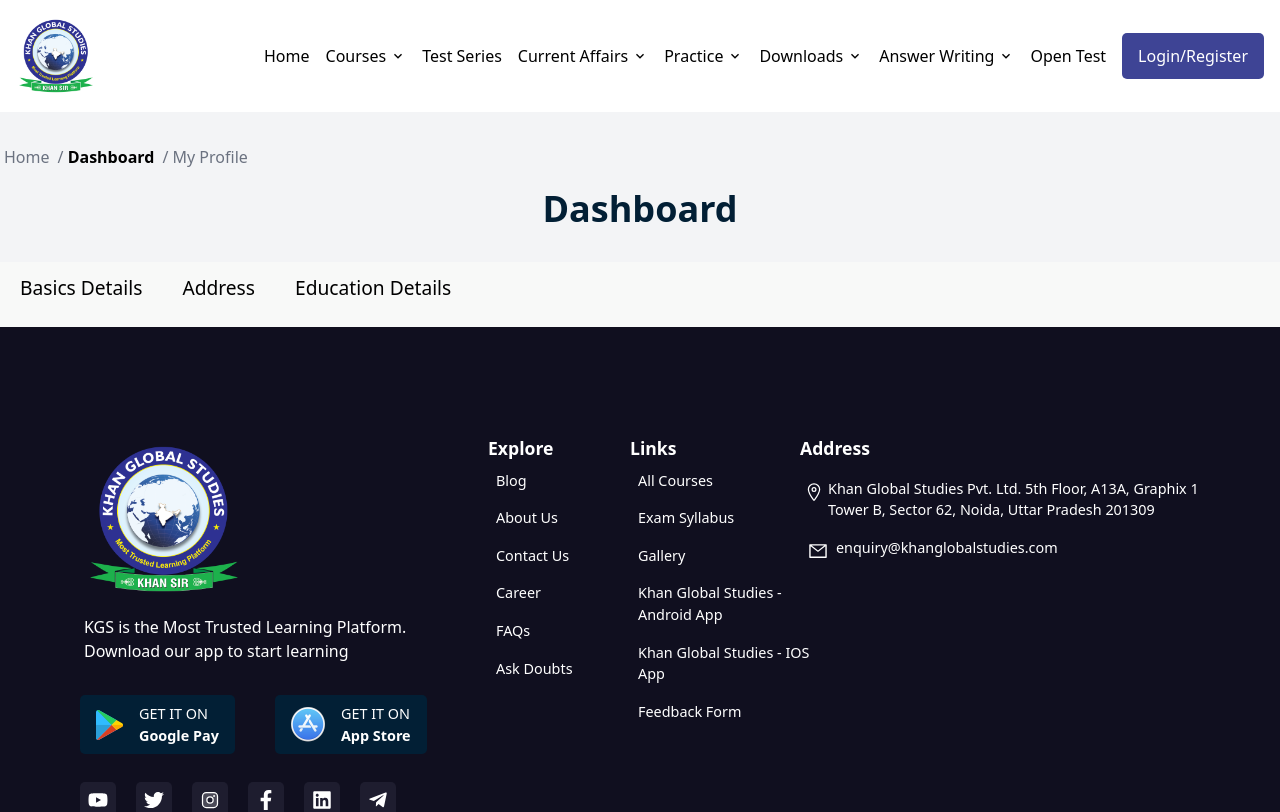
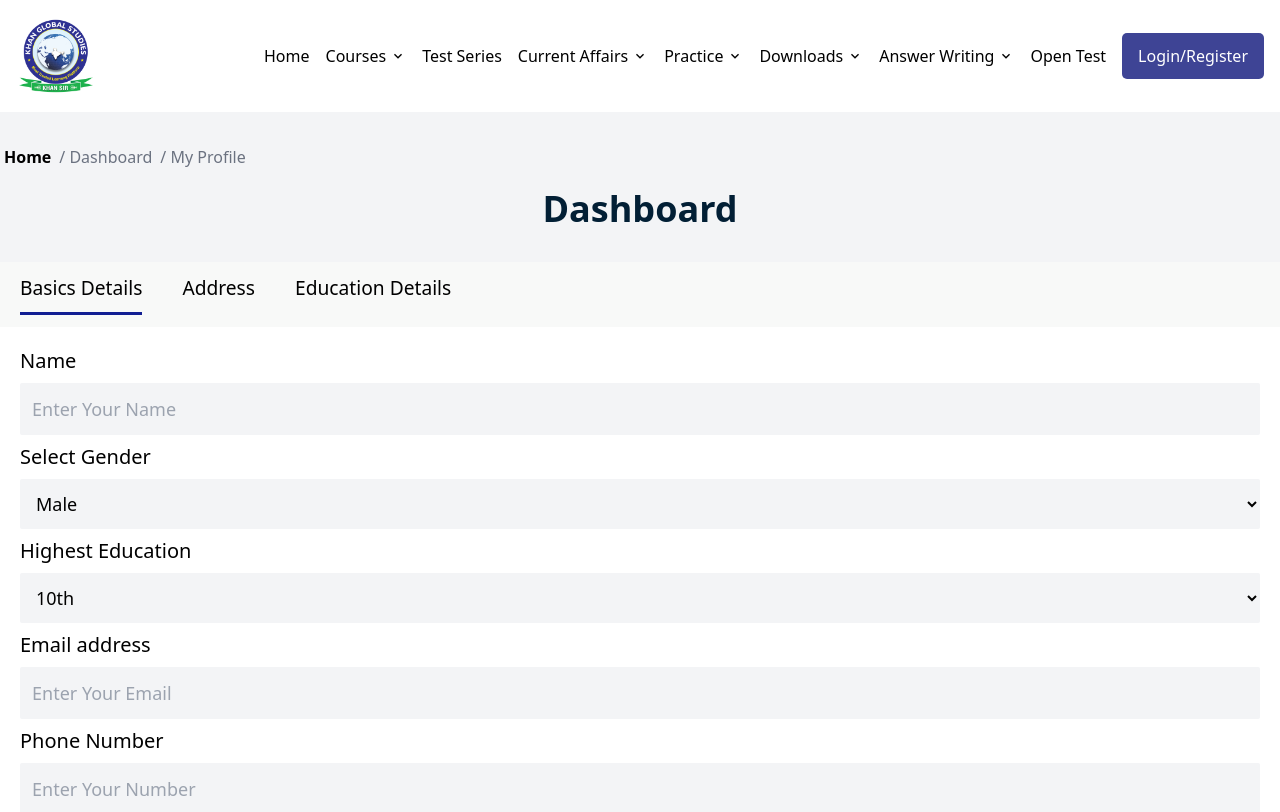
Before and after one commit to iamkishoremahto/khansirlms, a React (Vite) app in the folder frontend/: page /dashboard/my-profile in a window 1280 px wide. Shown: the top 812 px of the page. Built offline with nearby package versions, Linux system fonts and the light colour scheme.

Commit message:
my profile

```diff
--- a/frontend/src/componenets/Breadcrumb.jsx
+++ b/frontend/src/componenets/Breadcrumb.jsx
@@ -15,7 +15,7 @@ export default function Breadcrumb(props) {
 
               location.map((link, index) => {
 
-                current_link += link === '' ? '/' : link
+                current_link += link
 
                 return <div key={index} className="breadcrumbs px-1 ">
 
--- a/frontend/src/componenets/Header.jsx
+++ b/frontend/src/componenets/Header.jsx
@@ -1,5 +1,5 @@
+
 /* eslint-disable no-unused-vars */
-
 
 import { MdKeyboardArrowDown } from "react-icons/md";
 import Menu from './Menu'
--- a/frontend/src/main.jsx
+++ b/frontend/src/main.jsx
@@ -116,7 +116,7 @@ const router = createBrowserRouter([
             element: <MyProfile />,
             children: [
               {
-                path: "basic-detail/",
+                path: "",
                 element: <BasicsDetail/>
               },
               {
--- a/frontend/src/pages/sub_component/MyProfile.jsx
+++ b/frontend/src/pages/sub_component/MyProfile.jsx
@@ -1,6 +1,6 @@
 
 import React from 'react';
-import { Link, Outlet } from 'react-router-dom';
+import { NavLink, Outlet } from 'react-router-dom';
 
 
 function MyProfile(props) {
@@ -8,9 +8,15 @@ function MyProfile(props) {
         <>
             <div className=' 2xl:p-5 min-h-full 2xl:w-[1000px] '>
                 <div className=' flex gap-10 px-5 py-3 bg-[#f8f9f8]'>
-                    <Link to="basic-detail/" className="relative before:content['], before:w-0 hover:before:w-full before:h-[3px] before:absolute before:bottom-0 before:bg-[#111e92] pb-3 cursor-pointer basics text-[1.2em]  font-medium  before:transition-all before:duration-500">Basics Details</Link>
-                    <Link to="address/" className="relative before:content['], before:w-0 hover:before:w-full before:h-[3px] before:absolute before:bottom-0 before:bg-[#111e92] pb-3 cursor-pointer basics text-[1.2em]  font-medium  before:transition-all before:duration-500">Address</Link>
-                    <Link to="educational-detail/" className="relative before:content['], before:w-0 hover:before:w-full before:h-[3px] before:absolute before:bottom-0 before:bg-[#111e92] pb-3 cursor-pointer basics text-[1.2em]  font-medium  before:transition-all before:duration-500">Education Details</Link>
+                    <NavLink to="" className={({isActive}) =>(
+                        `${isActive?'before:w-full':'before:w-0'} relative before:content['],  hover:before:w-full before:h-[3px] before:absolute before:bottom-0 before:bg-[#111e92] pb-3 cursor-pointer basics text-[1.2em]  font-medium  before:transition-all before:duration-500"`
+                    )}>Basics Details</NavLink>
+                    <NavLink to="address" className={({isActive}) =>(
+                        `${isActive?'before:w-full':'before:w-0'} relative before:content['],  hover:before:w-full before:h-[3px] before:absolute before:bottom-0 before:bg-[#111e92] pb-3 cursor-pointer basics text-[1.2em]  font-medium  before:transition-all before:duration-500"`
+                    )}>Address</NavLink>
+                    <NavLink to="educational-detail" className={({isActive}) =>(
+                        `${isActive?'before:w-full':'before:w-0'} relative before:content['],  hover:before:w-full before:h-[3px] before:absolute before:bottom-0 before:bg-[#111e92] pb-3 cursor-pointer basics text-[1.2em]  font-medium  before:transition-all before:duration-500"`
+                    )}>Education Details</NavLink>
                 </div>
                 <div>
                     <Outlet />
```
